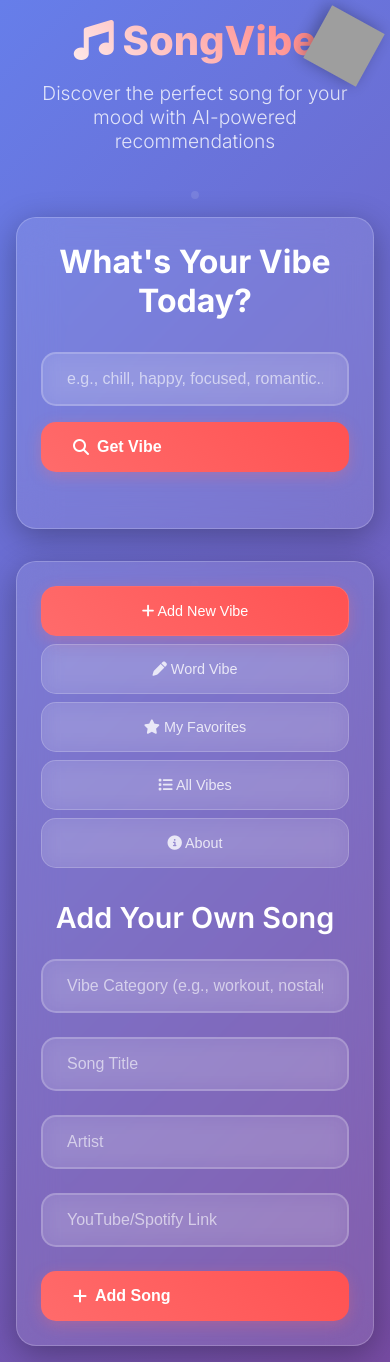
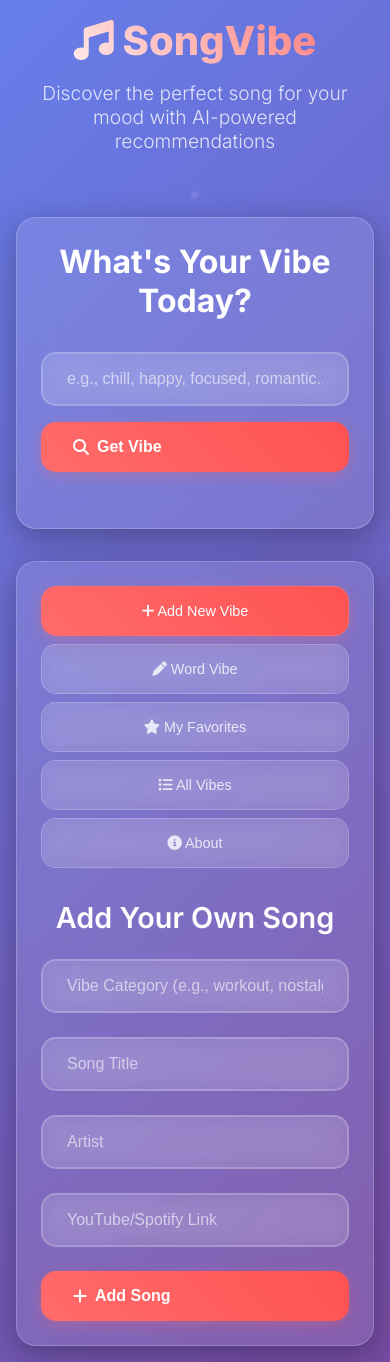
Before and after one commit to jasondbroomes-dev/AI_native-_journey, a Flask app: template templates/song_vibe.html in a window 390 px wide. Run offline with Flask 3, Linux system fonts and the light colour scheme; the template is opened without the code that fills it, so the values that code supplies are empty; grey boxes are pictures that could not be loaded.

Commit message:
Remove CD image completely from the project

```diff
--- a/templates/song_vibe.html
+++ b/templates/song_vibe.html
@@ -432,44 +432,9 @@
             border: 1px solid var(--accent-color);
             color: var(--accent-color);
         }
-
-        /* CD Image */
-        .cd-image {
-            position: fixed;
-            top: 2rem;
-            right: 2rem;
-            width: 80px;
-            height: 80px;
-            z-index: 1000;
-            animation: rotate 20s linear infinite;
-            filter: drop-shadow(0 4px 8px rgba(0, 0, 0, 0.3));
-            transition: transform 0.3s ease;
-        }
-
-        .cd-image:hover {
-            transform: scale(1.1) rotate(5deg);
-        }
-
-        @keyframes rotate {
-            from { transform: rotate(0deg); }
-            to { transform: rotate(360deg); }
-        }
-
-        /* Responsive CD positioning */
-        @media (max-width: 768px) {
-            .cd-image {
-                top: 1rem;
-                right: 1rem;
-                width: 60px;
-                height: 60px;
-            }
-        }
     </style>
 </head>
 <body>
-    <!-- CD Image in top right -->
-    <img src="https://cdn-icons-png.flaticon.com/512/3144/3144456.png" alt="CD" class="cd-image">
-
     <div class="container">
         <div class="header">
             <h1><i class="fas fa-music"></i> SongVibe</h1>
```
